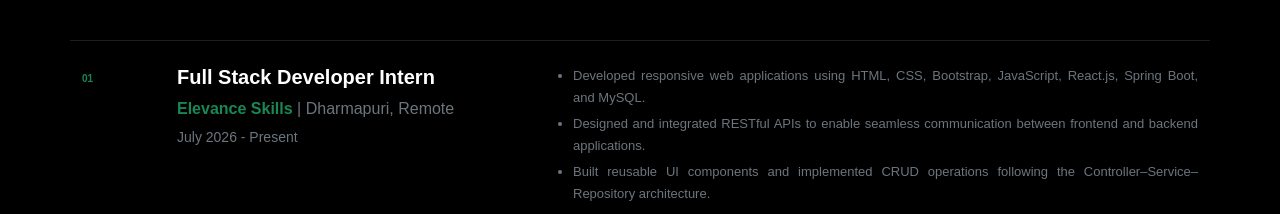
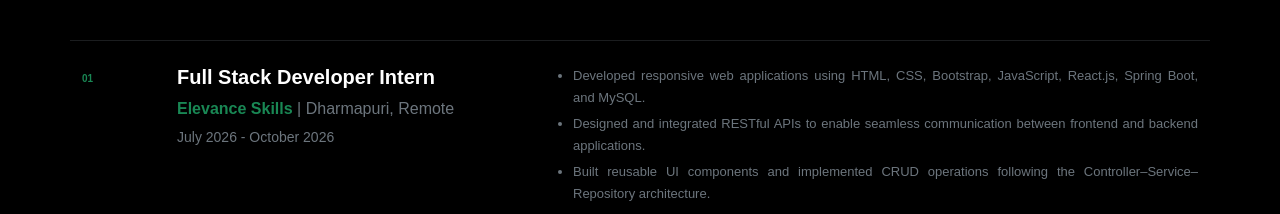
Before and after one commit to Kishore1803/Portfolio, a React (Vite) app: page / in a window 1280 px wide. Shown: the part 2700-2914 px from the top of the page. Built offline with nearby package versions, Linux system fonts and the light colour scheme.

Commit message:
Update Experience

```diff
--- a/src/components/Experience.jsx
+++ b/src/components/Experience.jsx
@@ -6,7 +6,7 @@ const experiences = [
     role: "Full Stack Developer Intern",
     company: "Elevance Skills",
     location: "Dharmapuri, Remote",
-    duration: "July 2026 - Present",
+    duration: "July 2026 - October 2026",
     points: [
       "Developed responsive web applications using HTML, CSS, Bootstrap, JavaScript, React.js, Spring Boot, and MySQL.",
       "Designed and integrated RESTful APIs to enable seamless communication between frontend and backend applications.",
```
